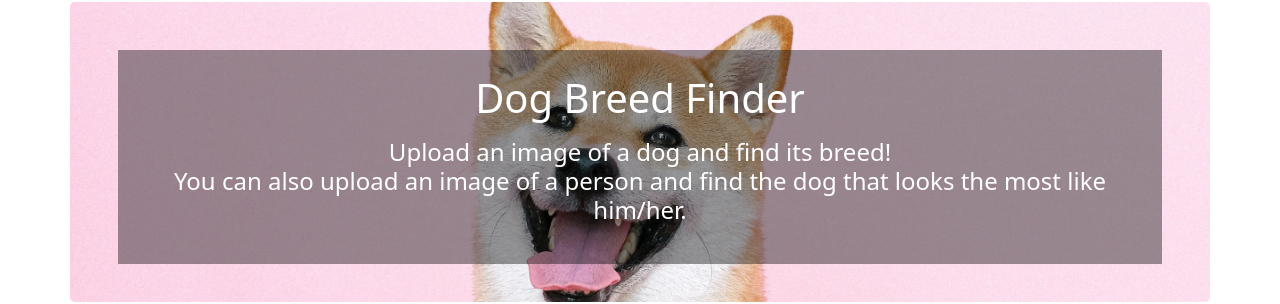
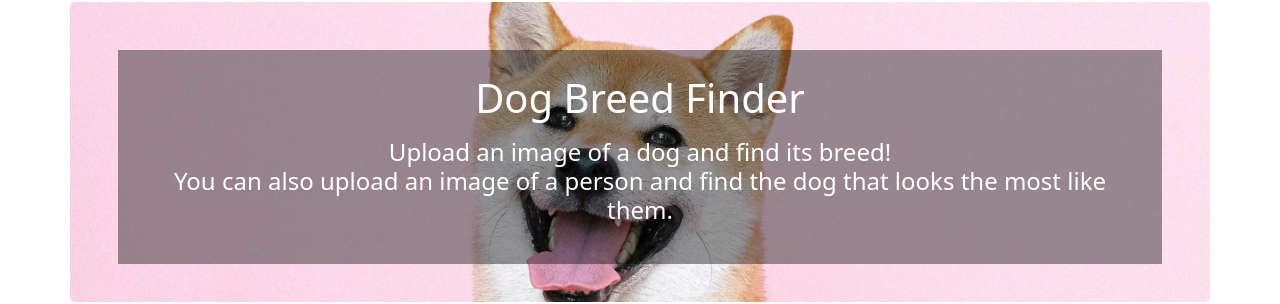
Before and after one commit to shiflux/DogBreed-CNN, a Next.js app in the folder web/: page / in a window 1280 px wide. Shown: the part 122-426 px from the top of the page. Built offline with nearby package versions, Linux system fonts and the light colour scheme.

Commit message:
Minor improvement

```diff
--- a/web/pages/index.js
+++ b/web/pages/index.js
@@ -41,7 +41,7 @@ export default function Home() {
           <div className="d-flex justify-content-center align-items-center h-100">
             <div className="text-white">
               <h1 className="mb-3">Dog Breed Finder</h1>
-              <h4 className="mb-3">Upload an image of a dog and find its breed! <br/> You can also upload an image of a person and find the dog that looks the most like him/her.</h4>
+              <h4 className="mb-3">Upload an image of a dog and find its breed! <br/> You can also upload an image of a person and find the dog that looks the most like them.</h4>
               {/* <a className="btn btn-outline-light btn-lg" href="#!" role="button">Call to action</a> */}
             </div>
           </div>
```
